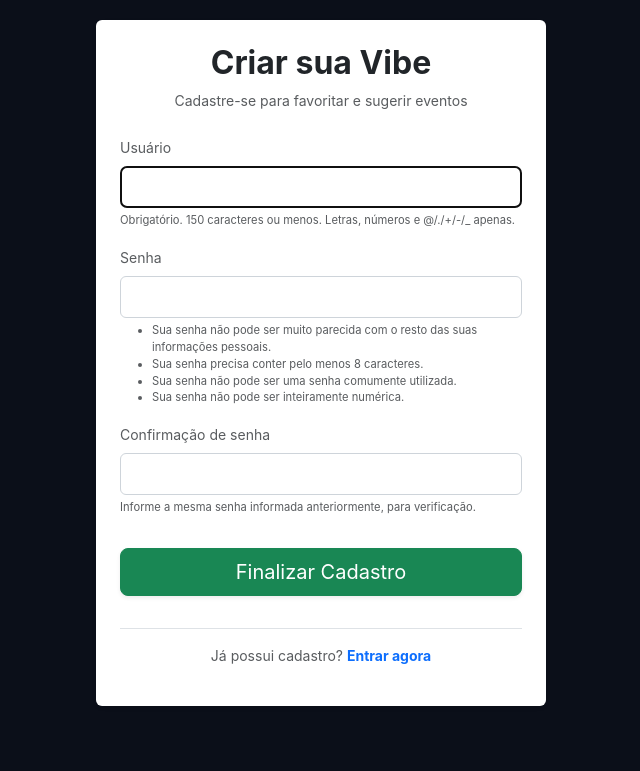
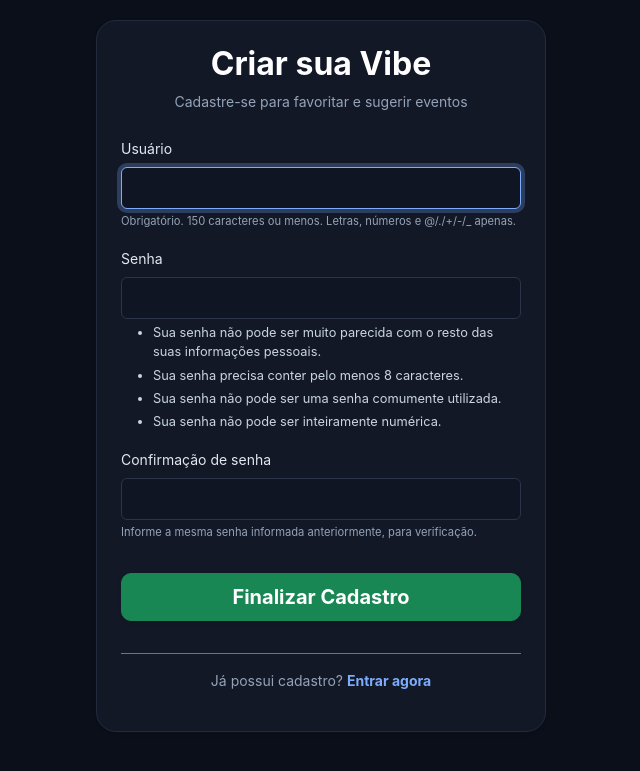
Before and after one commit to HerreraCris/VibeEvents, a Django app: page /usuarios/registro/ in a window 1280 px wide. Shown: the top 771 px of the page, without its empty margins (319-959 px from the left). Run offline with Django 5.2, Linux system fonts and the light colour scheme; some libraries are stand-ins or nearby versions.

Commit message:
feat(ux): implementa suporte a Dark Mode Automático e manual no mapa (US-EV-18)
- Adição de diretiva CSS '@media (prefers-color-scheme: dark)' para harmonização de cores nativas.
- Integração de validação por matchMedia no mapa Leaflet para alternar entre as camadas OSM e CartoDB Dark Matter.
- Implementação de controle manual (toggle) persistido no localStorage para flexibilidade do usuário.
- Ajuste de contraste para componentes de texto auxiliar nas páginas de login, registro e sucesso.

```diff
--- a/templates/usuarios/registro.html
+++ b/templates/usuarios/registro.html
@@ -1,11 +1,9 @@
-
 {% extends 'base.html' %}
 {% load static %}
 
 {% block content %}
 <div class="container d-flex align-items-center justify-content-center" style="min-height: 90vh; padding: 20px 0;">
-    <div class="card shadow-sm border-0" style="width: 100%; max-width: 450px;">
-        <div class="card-body p-4">
+    <div class="vibe-card-auth text-white p-4 shadow-sm" style="width: 100%; max-width: 450px;">
         <h2 class="text-center fw-bold mb-2">Criar sua Vibe</h2>
         <p class="text-center text-muted small mb-4">Cadastre-se para favoritar e sugerir eventos</p>
 
@@ -22,24 +20,26 @@
                         {% endfor %}
                     {% endif %}
                     {% if field.help_text %}
-                            <div class="form-text x-small text-muted" style="font-size: 0.7rem;">{{ field.help_text|safe }}</div>
+                        <div class="form-text x-small text-muted" style="font-size: 0.7rem; color: #94a3b8 !important;">{{ field.help_text|safe }}</div>
                     {% endif %}
                 </div>
             {% endfor %}
 
-                <button type="submit" class="btn btn-success btn-lg w-100 shadow-sm mt-3 mb-3">
+            <button type="submit" class="btn btn-success btn-lg w-100 shadow-sm mt-3 mb-3" style="border-radius: 10px; font-weight: bold;">
                 Finalizar Cadastro
             </button>
         </form>
 
-            <div class="text-center mt-3 border-top pt-3">
-                <p class="text-muted small">Já possui cadastro? <a href="{% url 'login' %}" class="text-decoration-none fw-bold">Entrar agora</a></p>
-            </div>
+        <div class="text-center mt-3 border-top border-secondary pt-3">
+            <p class="text-muted small">Já possui cadastro?
+                <a href="{% url 'login' %}" class="text-decoration-none fw-bold" style="color: #7DACFD;">Entrar agora</a>
+            </p>
         </div>
     </div>
 </div>
 
 <style>
+    /* Sobrescreve dinamicamente as classes dos inputs gerados pelo Django form */
     input[type="text"], input[type="password"], input[type="email"] {
         display: block;
         width: 100%;
@@ -47,13 +47,34 @@
         font-size: 1rem;
         font-weight: 400;
         line-height: 1.5;
-        color: #212529;
-        background-color: #fff;
-        background-clip: padding-box;
-        border: 1px solid #ced4da;
+        color: #ffffff !important;
+        background-color: #0f1523 !important;
+        border: 1px solid #2b3448 !important;
         appearance: none;
         border-radius: 0.375rem;
-        transition: border-color .15s ease-in-out,box-shadow .15s ease-in-out;
+        transition: border-color .15s ease-in-out, box-shadow .15s ease-in-out;
+    }
+    input[type="text"]:focus, input[type="password"]:focus, input[type="email"]:focus {
+        border-color: #7DACFD !important;
+        box-shadow: 0 0 0 0.25rem rgba(125, 172, 253, 0.25) !important;
+        outline: none;
+    }
+
+    .vibe-card-auth label.form-label {
+        color: #e2e8f0 !important; /* Labels principais bem visíveis */
+    }
+    .vibe-card-auth .form-text,
+    .vibe-card-auth .x-small,
+    .vibe-card-auth p.text-muted {
+        color: #94a3b8 !important;
+    }
+
+    /* Lista de requisitos da senha (.helptext ou tags ul/li do Django) */
+    .vibe-card-auth ul,
+    .vibe-card-auth li {
+        color: #cbd5e1 !important;
+        font-size: 0.8rem;
+        margin-top: 4px;
     }
 </style>
 {% endblock %}
--- a/vibeevents_core/settings.py
+++ b/vibeevents_core/settings.py
@@ -15,6 +15,7 @@ ALLOWED_HOSTS = [
 INSTALLED_APPS = [
     'eventos',
     'usuarios',
+    'rest_framework',
     'django.contrib.admin',
     'django.contrib.auth',
     'django.contrib.contenttypes',
```
Also changed, not shown: static/css/mapa.css (+49 -0 lines), static/js/mapa.js (+37 -11 lines), templates/eventos/mapa.html (+7 -1 lines), templates/eventos/sugestao_sucesso.html (+16 -4 lines), templates/usuarios/login.html (+13 -10 lines). Lines whose indentation alone changed are shown as unchanged.
